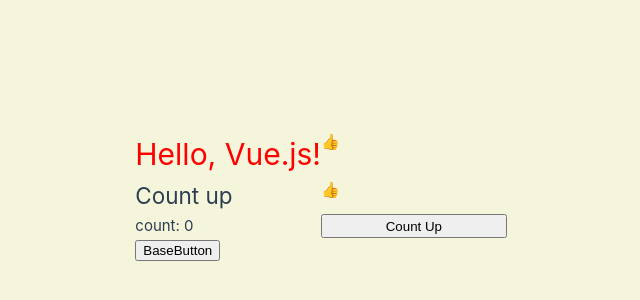
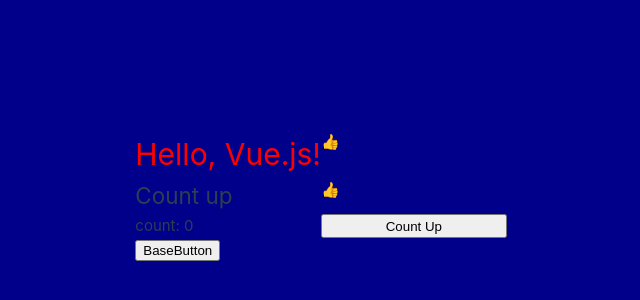
Before and after one commit to 2630-Daichi-Inoue/vue-lesson, a Vue app: page / in a window 1280 px wide. Shown: the part 204-504 px from the top of the page, without its empty margins (319-959 px from the left). Built offline with nearby package versions, Linux system fonts and the light colour scheme.

Commit message:
lesson 61

```diff
--- a/src/App.vue
+++ b/src/App.vue
@@ -1,6 +1,7 @@
 <script setup>
 import CountUp from './components/CountUp.vue'
 import BaseButton from './components/BaseButton.vue';
+
 </script>
 <template>
   <h1 class="red">Hello, Vue.js!</h1>
@@ -10,9 +11,9 @@
 </template>
 
 <style>
-  body {
+  /* body {
     background-color: beige;
-  }
+  } */
 </style>
 
 <style scoped>
--- a/src/assets/main.css
+++ b/src/assets/main.css
@@ -1,4 +1,8 @@
 @import './base.css';
+
+body {
+  background-color:darkblue
+}
 
 #app {
   max-width: 1280px;
```
